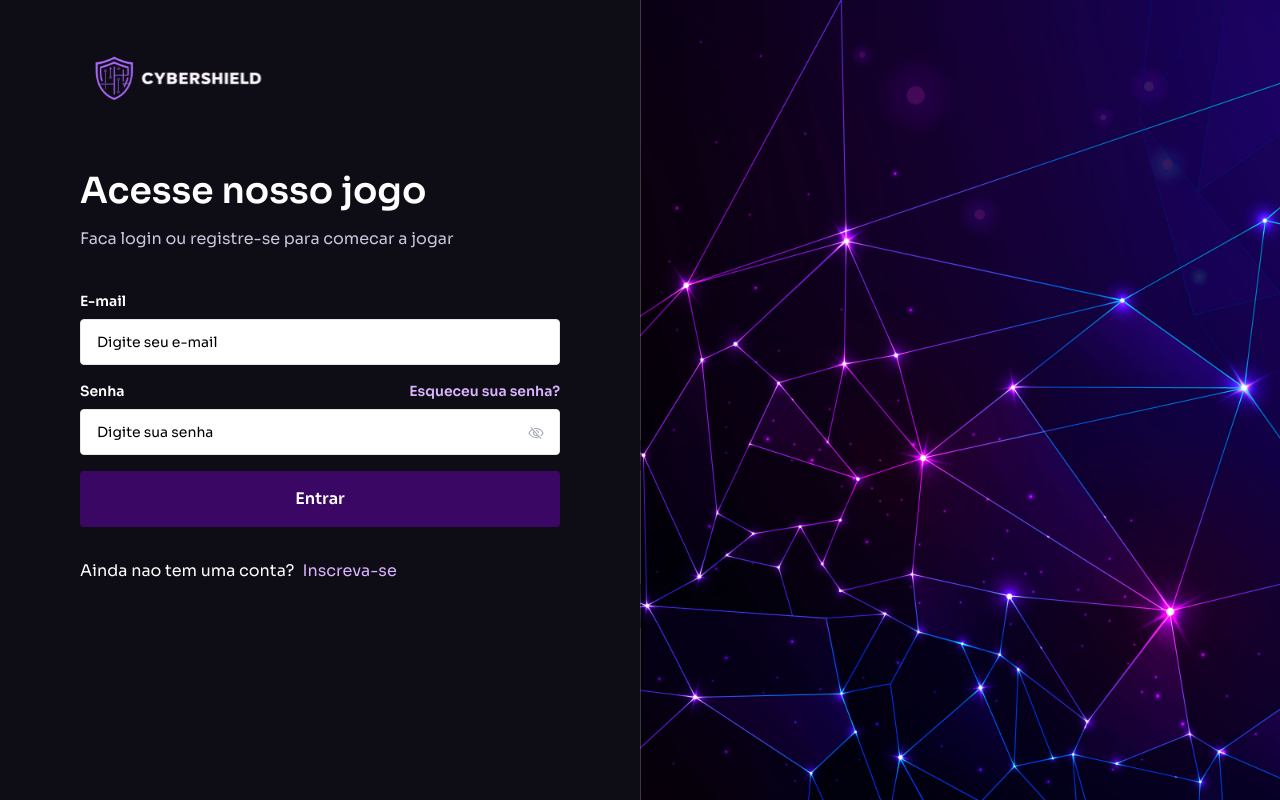
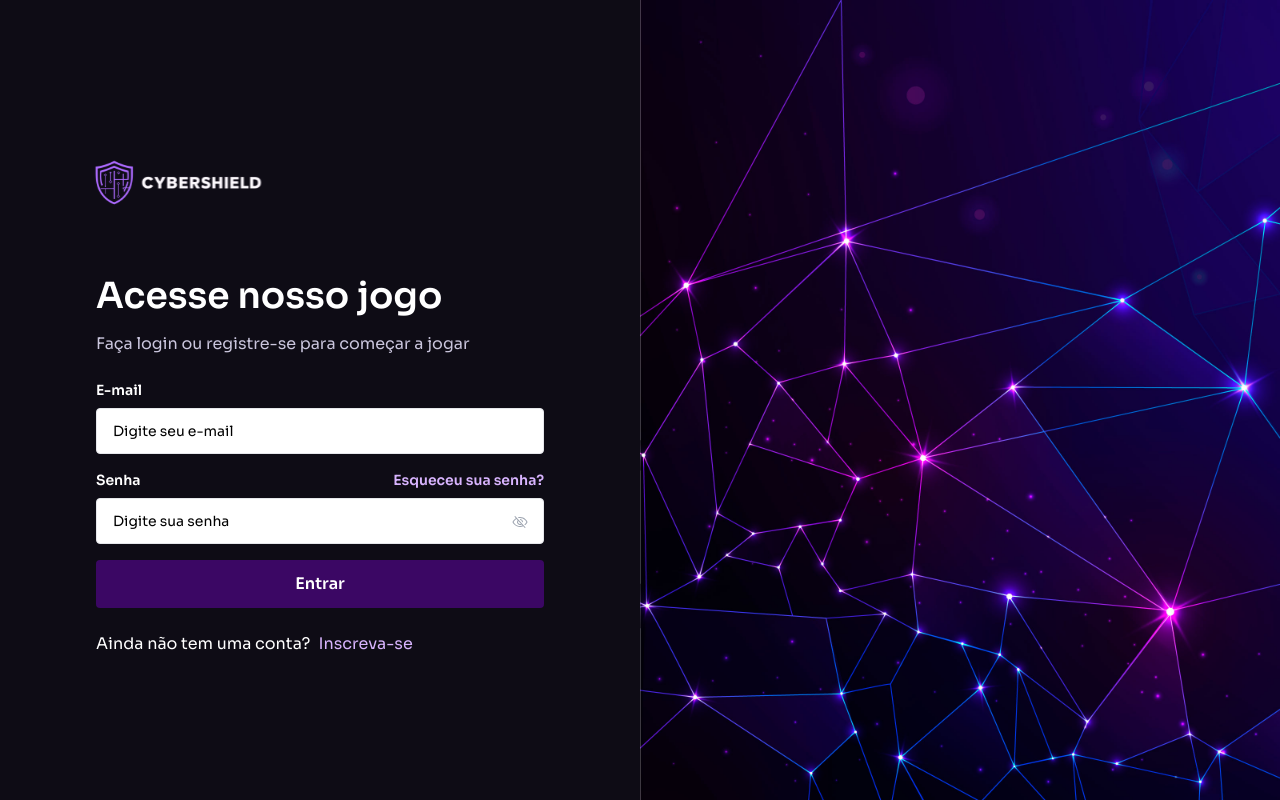
Before and after one commit to JoaoVitorDiamon/CyberShield, a React (Vite) app: page /login in a window 1280 px wide. Built offline with nearby package versions, Linux system fonts and the light colour scheme.

Commit message:
Update Login.tsx

```diff
--- a/src/Login.tsx
+++ b/src/Login.tsx
@@ -17,89 +17,74 @@ const loginFormValidationSchema = zod.object({
 type NewLoginFormData = zod.infer<typeof loginFormValidationSchema>;
 
 const Login = () => {
-
-  const [inputPasswordType, setInputPasswordType] =
-    useState<PasswordType>("password");
+  const [inputPasswordType, setInputPasswordType] = useState<PasswordType>("password");
+  const [errorMessage, setErrorMessage] = useState<string | null>(null);
 
   const handleTogglePasswordType = (type: PasswordType) => {
-    switch (type) {
-      case "password":
-        setInputPasswordType("text");
-        return;
-      case "text":
-      default:
-        setInputPasswordType("password");
-        return;
-    }
+    setInputPasswordType(type === "password" ? "text" : "password");
   };
-
-
-
-
-  type NewLoginFormData = zod.infer<typeof loginFormValidationSchema>;
 
   const loginForm = useForm<NewLoginFormData>({
     resolver: zodResolver(loginFormValidationSchema),
   });
 
   const { register, handleSubmit, formState, reset } = loginForm;
-
   const { errors } = formState;
 
   const handleLoginSubmit = async (data: NewLoginFormData) => {
     try {
-      const url = `https://2ee7-189-29-146-118.ngrok-free.app/Users/login/email=${data.email}&&password=${data.senha}`;
+      const url = `https://1705-189-29-146-118.ngrok-free.app/Users/login/email=${data.email}&&password=${data.senha}`;
       const response = await axios.get(url, {
         headers: {
           'ngrok-skip-browser-warning': 'true'
         },
       });
-      if(response.data == 'Email ou senha incorretos'){
+
+      if (response.data === 'Email ou senha incorretos') {
+        setErrorMessage("Email ou senha incorretos");
         reset();
-      }else{
-        const {token, username} = response.data;
-        localStorage.setItem('sessionToken', token)
-        localStorage.setItem('username', username)
-              window.location.href = '/'
+      } else {
+        const { token, username, Id } = response.data;
+        localStorage.setItem('sessionToken', token);
+        localStorage.setItem('username', username);
+        localStorage.setItem('Id', Id);
+        window.location.href = '/';
       }
-      reset();
     } catch (error) {
+      setErrorMessage("Ocorreu um erro ao tentar fazer login. Por favor, tente novamente.");
       console.error("Falha na requisição:", error);
     }
     reset();
   };
 
-
   return (
-    <div className="grid grid-cols-2 h-screen bg-n-8">
-      <div>
-        <div className="py-10 px-20">
+    <div className="grid grid-cols-1 md:grid-cols-2 h-screen bg-n-8">
+      <div className="flex flex-col justify-center px-4 md:px-20 py-10">
         <img src={brainwave} width={190} height={40} alt="CyberShield" />
-          <main className="flex flex-col gap-10 w-full max-w-[384px]:">
-            <header className="flex flex-col gap-4 w-full max-w-[400px]">
-              <h1 className="font-sans font-extrabold text-4xl text-n-1">
+        <main className="flex flex-col gap-6 w-full max-w-md mx-auto">
+          <header className="flex flex-col gap-4 w-full">
+            <h1 className="font-sans font-extrabold text-2xl md:text-4xl text-n-1">
               Acesse nosso jogo
             </h1>
-              <p className="font-sans font-normal text-base text-n-2">
-                Faca login ou registre-se para comecar a jogar
+            <p className="font-sans font-normal text-sm md:text-base text-n-2">
+              Faça login ou registre-se para começar a jogar
             </p>
           </header>
-            <form
-              className="flex flex-col gap-4"
-              onSubmit={handleSubmit(handleLoginSubmit)}
-            >
+          <form className="flex flex-col gap-4" onSubmit={handleSubmit(handleLoginSubmit)}>
+            {errorMessage && (
+              <div className="bg-red-100 text-red-500 border border-red-300 p-4 rounded mb-4">
+                {errorMessage}
+              </div>
+            )}
             <div className="flex flex-col gap-2">
-                <label
-                  className="font-sans  font-semibold text-sm text-n-1"
-                  htmlFor="E-mail"
-                >
+              <label className="font-sans font-semibold text-sm text-n-1" htmlFor="email">
                 E-mail
               </label>
               <input
                 className={clsx(
                   "px-4 py-3 bg-white text-sm text-gray-800 leading-5 border border-gray-200 rounded placeholder:text-black outline-none focus:border-purple-900",
                   {
-                      "border-red": errors.senha,
+                    "border-red-500": errors.email,
                     "focus:border-red-500": errors.email,
                   }
                 )}
@@ -109,22 +94,13 @@ const Login = () => {
                 {...register("email")}
               />
               {errors.email && (
-                  <span className="text-red-500 text-sm">
-                    {" "}
-                    {errors.email?.message}{" "}
-                  </span>
+                <span className="text-red-500 text-sm">{errors.email?.message}</span>
               )}
             </div>
-              <div className="flex  flex-col gap-2 relative">
-                <label
-                  className="flex font-sans justify-between font-semibold text-sm text-n-1"
-                  htmlFor="Senha"
-                >
+            <div className="flex flex-col gap-2 relative">
+              <label className="flex font-sans justify-between font-semibold text-sm text-n-1" htmlFor="senha">
                 Senha
-                  <a
-                    className="text-purple-300 hover:text-purple-500 hover:underline"
-                    href="#"
-                  >
+                <a className="text-purple-300 hover:text-purple-500 hover:underline" href="#">
                   Esqueceu sua senha?
                 </a>
               </label>
@@ -132,7 +108,7 @@ const Login = () => {
                 className={clsx(
                   "px-4 py-3 bg-white text-sm text-gray-800 leading-5 border border-gray-200 rounded placeholder:text-black outline-none focus:border-purple-900",
                   {
-                      "border-red": errors.email,
+                    "border-red-500": errors.senha,
                     "focus:border-red-500": errors.senha,
                   }
                 )}
@@ -149,22 +125,16 @@ const Login = () => {
                 {inputPasswordType === "password" ? <EyeSlash /> : <Eye />}
               </button>
               {errors.senha && (
-                  <span className="text-red-500 text-sm">
-                    {" "}
-                    {errors.senha?.message}{" "}
-                  </span>
+                <span className="text-red-500 text-sm">{errors.senha?.message}</span>
               )}
             </div>
-              <footer className="flex flex-col gap-8 ">
-                <button className="bg-purple-950 text-white font-sans font-bold py-4   rounded  hover:bg-purple-950 hover:ring-2 hover:ring-purple-900 focus:ring-2 focus:ring-purple-900">
+            <footer className="flex flex-col gap-6">
+              <button className="bg-purple-950 text-white font-sans font-bold py-3 rounded hover:bg-purple-900 hover:ring-2 hover:ring-purple-900 focus:ring-2 focus:ring-purple-900">
                 Entrar
               </button>
-                <span className="text-n-1 ">
-                  Ainda nao tem uma conta?
-                  <a
-                    className="text-purple-300 hover:text-purple-500 hover:underline ml-2"
-                    href="/register"
-                  >
+              <span className="text-n-1">
+                Ainda não tem uma conta?
+                <a className="text-purple-300 hover:text-purple-500 hover:underline ml-2" href="/register">
                   Inscreva-se
                 </a>
               </span>
@@ -172,8 +142,7 @@ const Login = () => {
           </form>
         </main>
       </div>
-      </div>
-      <div className="bg-img-purple bg-cover bg-no-repeat"></div>
+      <div className="hidden md:block bg-img-purple bg-cover bg-no-repeat"></div>
     </div>
   );
 };
```
Lines whose indentation alone changed are shown as unchanged.
